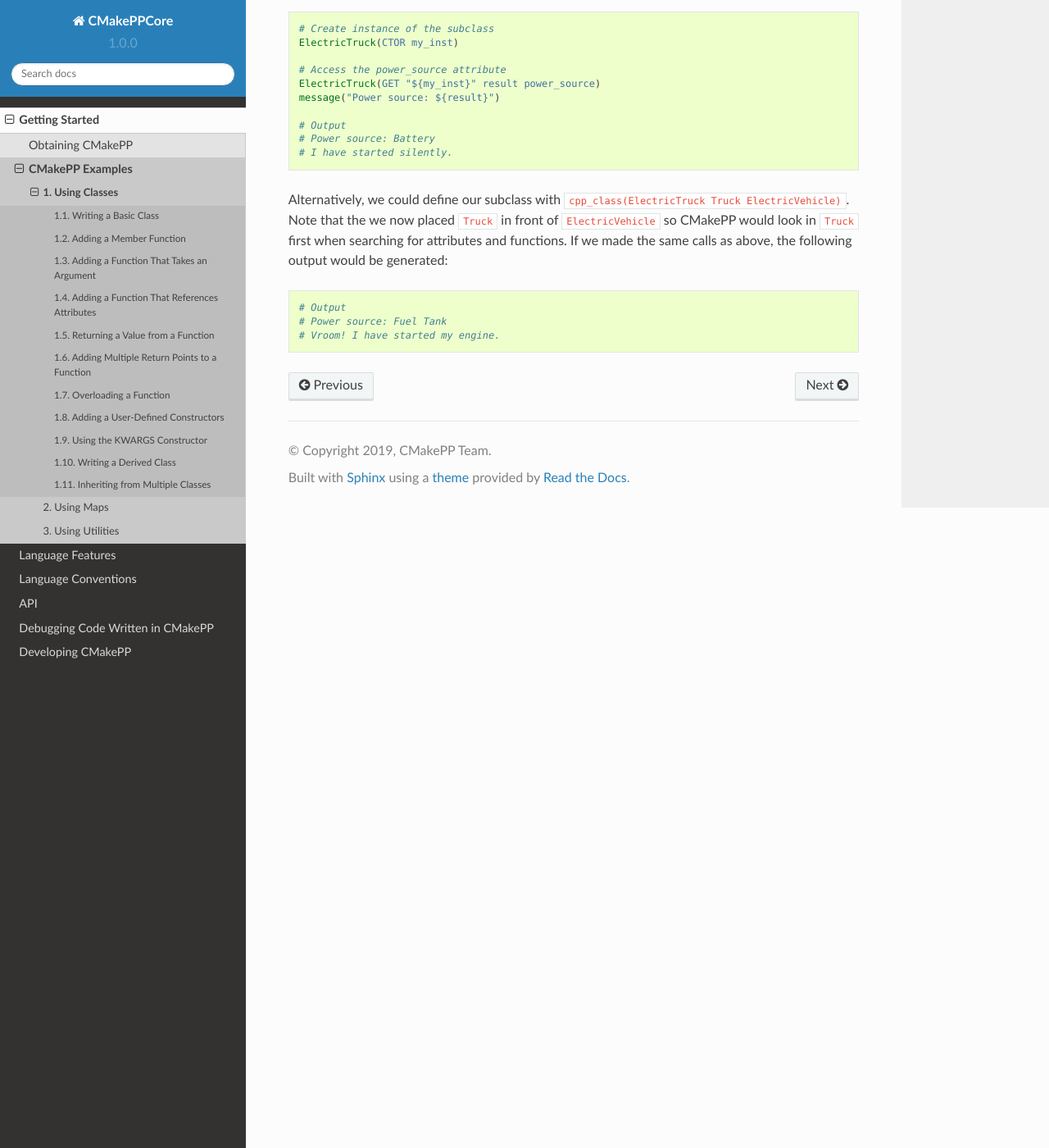
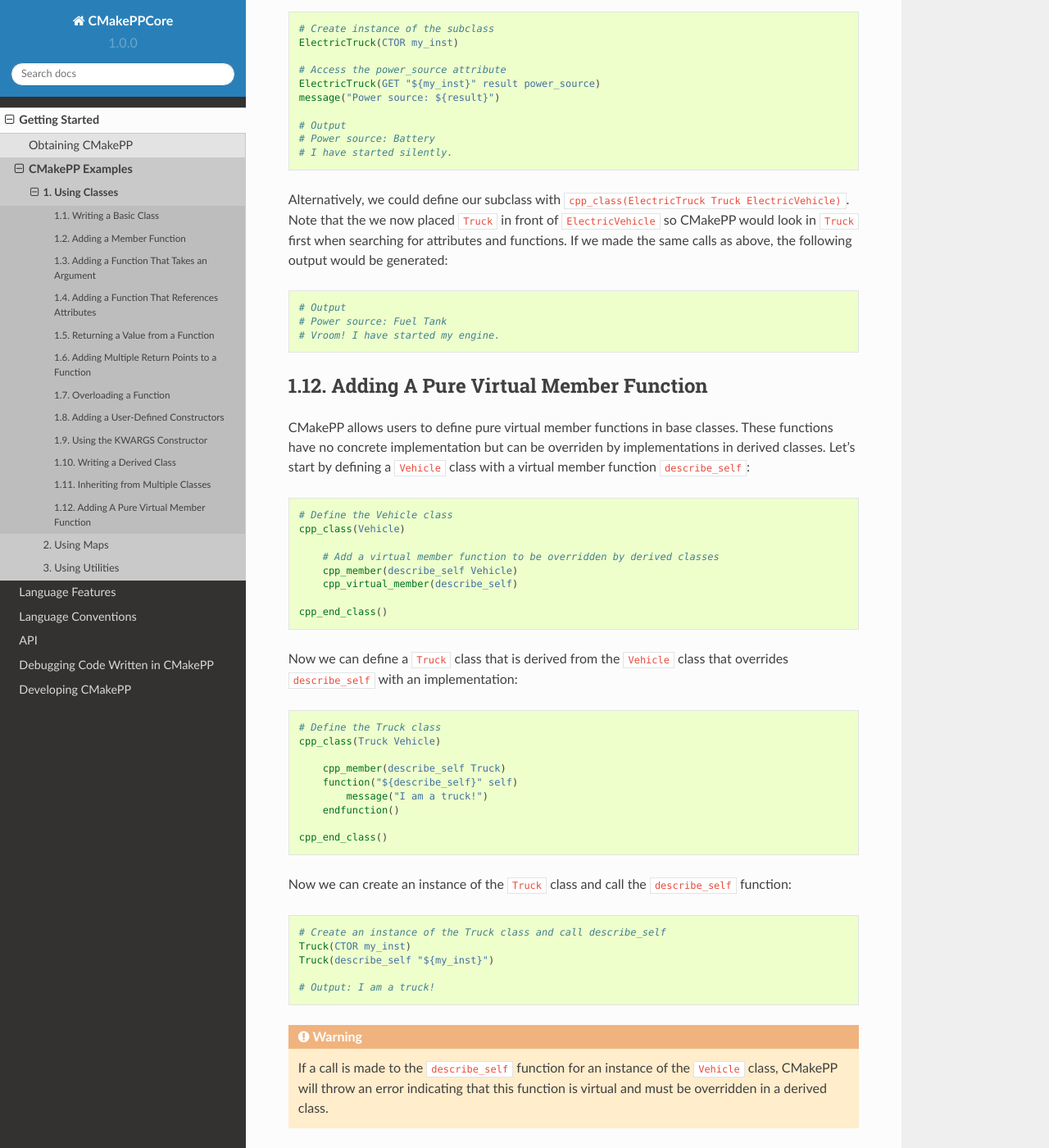
Before and after one commit to CMakePP/CMakePPLang, a Sphinx documentation site: the page built from docs/source/getting_started/cmakepp_examples/classes.rst, in a window 1280 px wide and 1400 px high, scrolled down 10483 px. Shown: the whole window at 82% size. Built offline with Sphinx 7.4.7 and the Read the Docs theme 2.0.0, drawn with Linux system fonts in a browser that asks for light colours.

Commit message:
add features, tests, and docs for pure virtual member functions

```diff
--- a/docs/source/getting_started/cmakepp_examples/classes.rst
+++ b/docs/source/getting_started/cmakepp_examples/classes.rst
@@ -595,9 +595,56 @@ above, the following output would be generated:
   # Power source: Fuel Tank
   # Vroom! I have started my engine.
 
-.. TODO Create example when feature is implemented
-.. Adding A Pure Virtual Member Function
-.. =====================================
+Adding A Pure Virtual Member Function
+=====================================
+
+CMakePP allows users to define pure virtual member functions in base classes.
+These functions have no concrete implementation but can be overriden by
+implementations in derived classes. Let's start by defining a ``Vehicle`` class
+with a virtual member function ``describe_self``:
+
+.. code-block:: cmake
+
+    # Define the Vehicle class
+    cpp_class(Vehicle)
+
+        # Add a virtual member function to be overridden by derived classes
+        cpp_member(describe_self Vehicle)
+        cpp_virtual_member(describe_self)
+
+    cpp_end_class()
+
+Now we can define a ``Truck`` class that is derived from the ``Vehicle`` class
+that overrides ``describe_self`` with an implementation:
+
+.. code-block:: cmake
+
+    # Define the Truck class
+    cpp_class(Truck Vehicle)
+
+        cpp_member(describe_self Truck)
+        function("${describe_self}" self)
+            message("I am a truck!")
+        endfunction()
+
+    cpp_end_class()
+
+Now we can create an instance of the ``Truck`` class and call the
+``describe_self`` function:
+
+.. code-block:: cmake
+
+    # Create an instance of the Truck class and call describe_self
+    Truck(CTOR my_inst)
+    Truck(describe_self "${my_inst}")
+
+    # Output: I am a truck!
+
+.. warning::
+
+    If a call is made to the ``describe_self`` function for an instance of the
+    ``Vehicle`` class, CMakePP will throw an error indicating that this function
+    is virtual and must be overridden in a derived class.
 
 .. TODO finish examples of overriding objects methods
 .. .. _overriding-object-methods:
```
Also changed, not shown: docs/source/features/classes.rst (+46 -0 lines), 2 other files.
